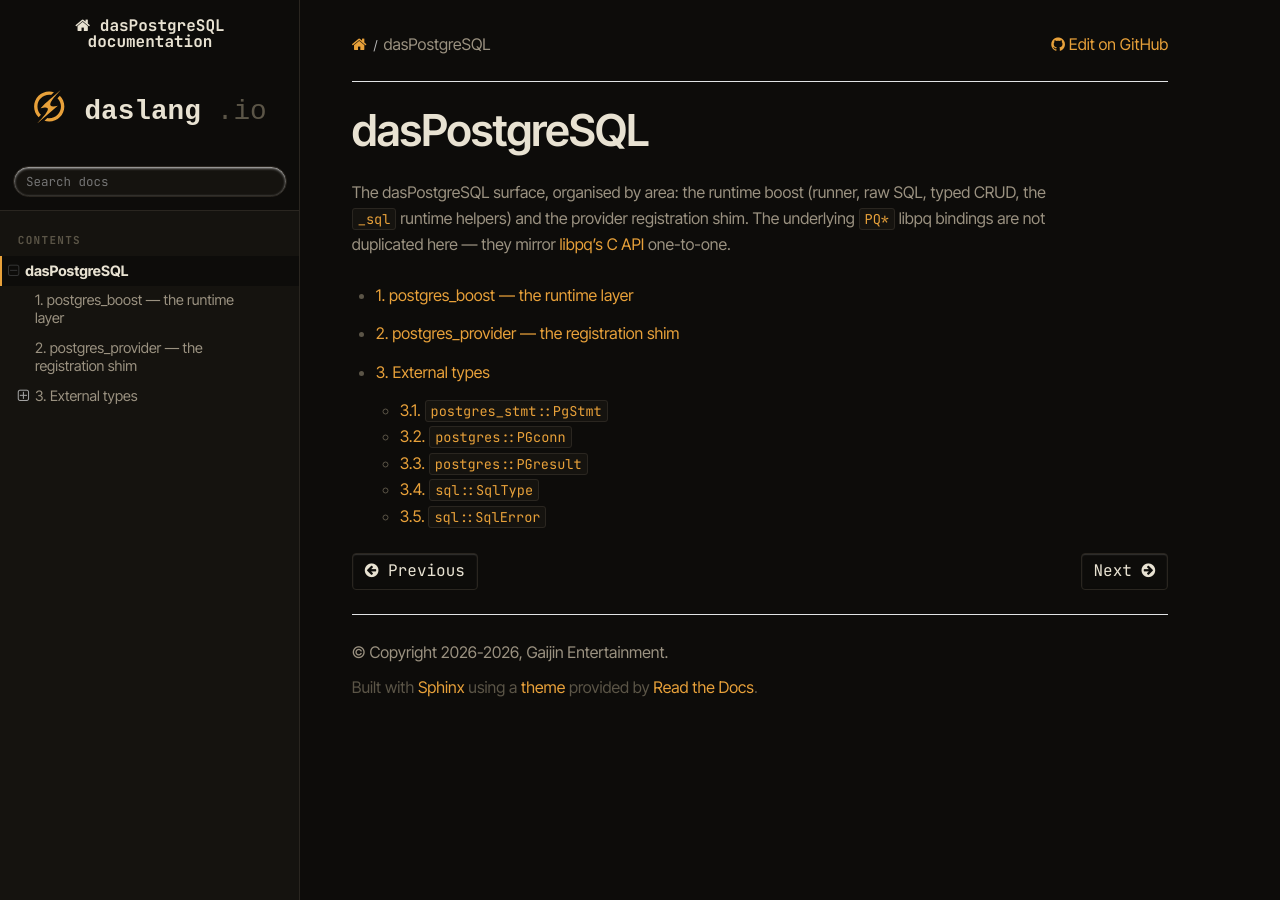
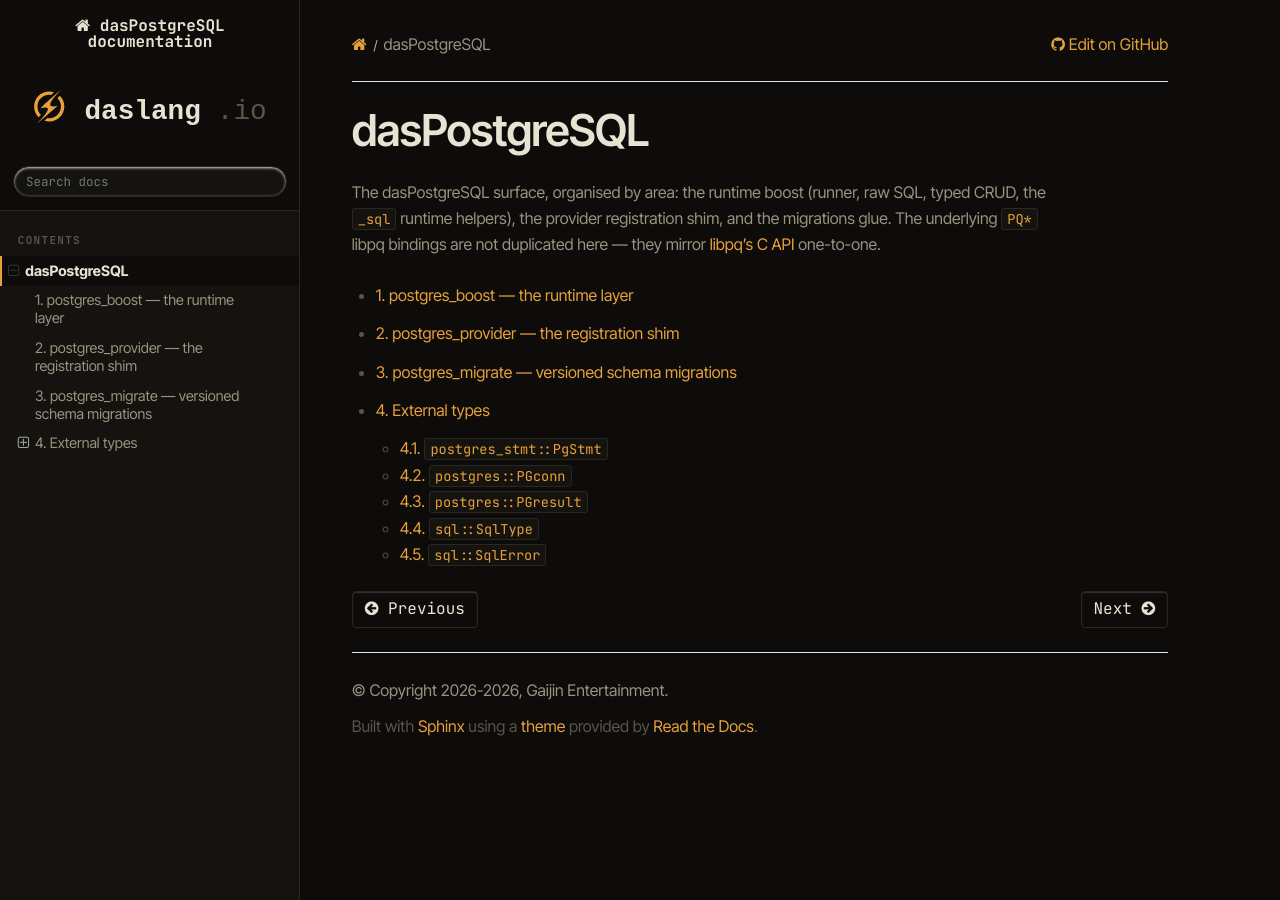
Before and after one commit to borisbat/dasPostgreSQL, a Sphinx documentation site: the page built from doc/source/stdlib/index.rst, in a window 1280 px wide. Built offline with Sphinx 7.4.7 and the Read the Docs theme 3.1.0, drawn with Linux system fonts in a browser that asks for light colours; pages that are not in the unit, such as notebooks, are missing from menus.

Commit message:
docs: postgres_migrate page (advisory-lock coordination)
Co-Authored-By: Claude Fable 5 <noreply@anthropic.com>

```diff
--- a/doc/source/stdlib/index.rst
+++ b/doc/source/stdlib/index.rst
@@ -5,8 +5,9 @@
 #################
 
 The dasPostgreSQL surface, organised by area: the runtime boost (runner, raw SQL,
-typed CRUD, the ``_sql`` runtime helpers) and the provider registration shim.
-The underlying ``PQ*`` libpq bindings are not duplicated here — they mirror
+typed CRUD, the ``_sql`` runtime helpers), the provider registration shim, and
+the migrations glue. The underlying ``PQ*`` libpq bindings are not duplicated
+here — they mirror
 `libpq's C API <https://www.postgresql.org/docs/current/libpq.html>`_ one-to-one.
 
 .. toctree::
@@ -15,4 +16,5 @@ The underlying ``PQ*`` libpq bindings are not duplicated here — they mirror
 
    sec_boost.rst
    sec_provider.rst
+   sec_migrate.rst
    external_types.rst
```
Also changed, not shown: doc/source/stdlib/handmade/module-postgres_migrate.rst (added, +22 -0 lines), doc/source/stdlib/sec_migrate.rst (added, +18 -0 lines), 1 other file.
